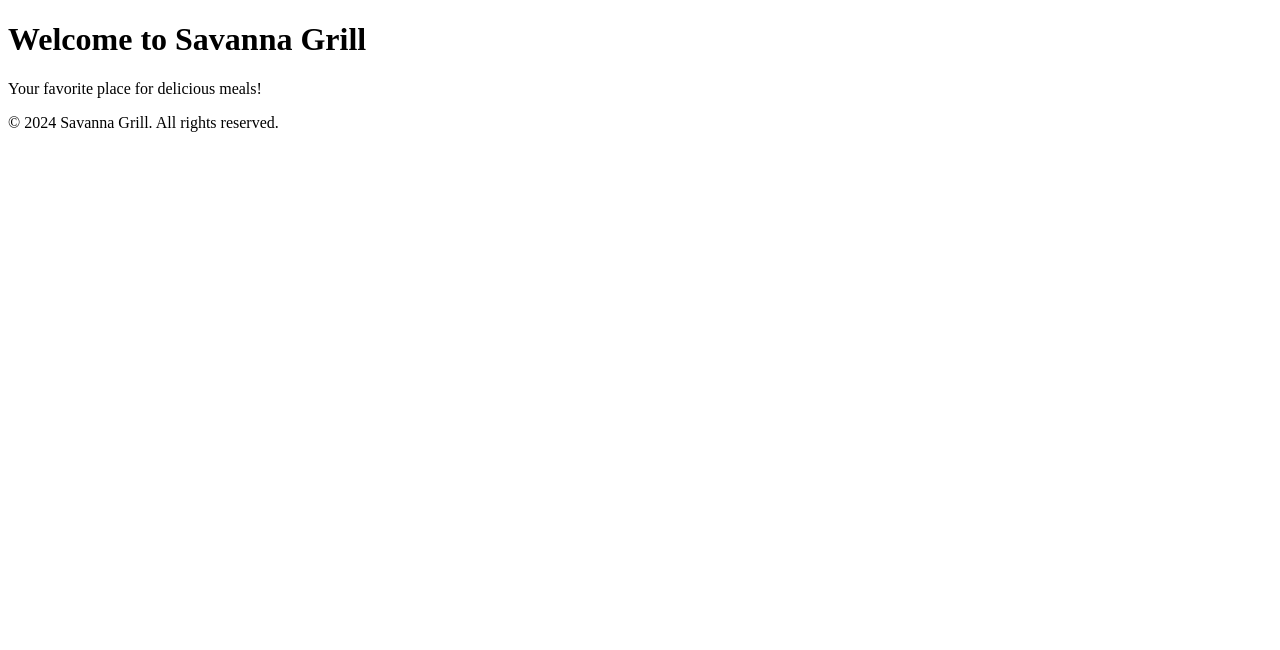
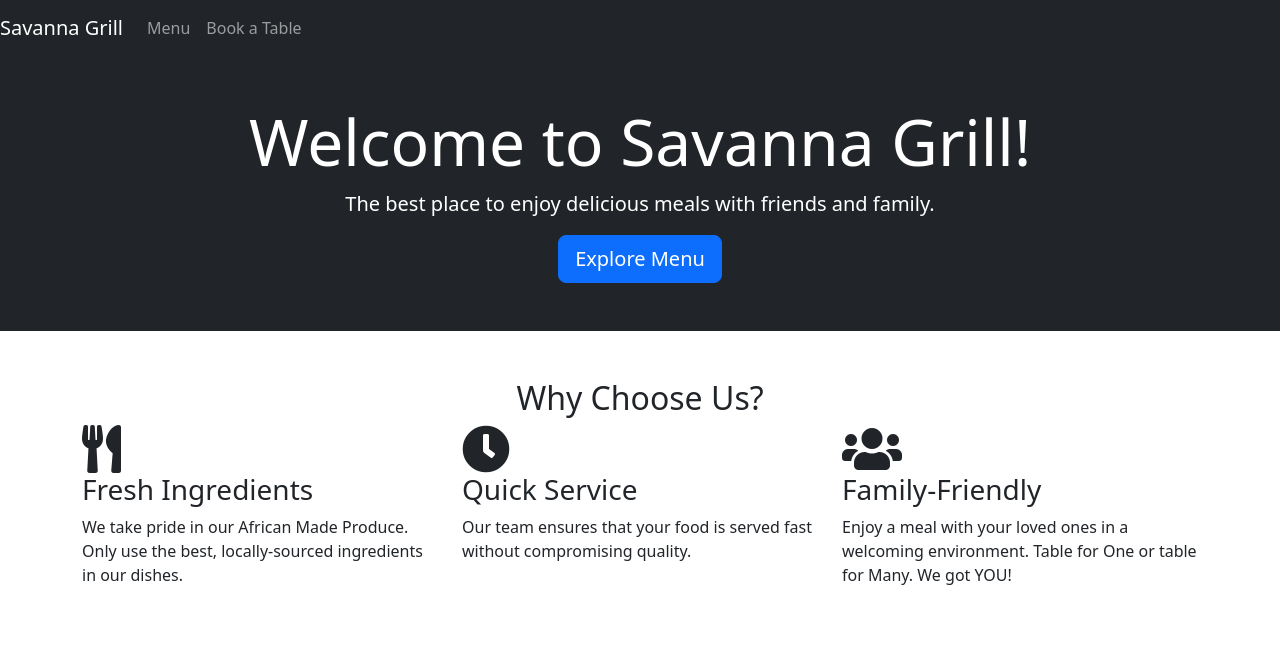
Before and after one commit to HazelHawadi/Savanna-Grill, a Django app: page / in a window 1280 px wide. Shown: the top 650 px of the page. Run offline with Django 5.2, Linux system fonts and the light colour scheme.

Commit message:
Add hero section and About us section in home.html

```diff
--- a/savanna_grill/settings.py
+++ b/savanna_grill/settings.py
@@ -56,7 +56,9 @@ ROOT_URLCONF = 'savanna_grill.urls'
 TEMPLATES = [
     {
         'BACKEND': 'django.template.backends.django.DjangoTemplates',
-        'DIRS': [],
+        'DIRS': [
+             BASE_DIR / 'templates',
+        ],
         'APP_DIRS': True,
         'OPTIONS': {
             'context_processors': [
--- a/savanna_grill/urls.py
+++ b/savanna_grill/urls.py
@@ -20,7 +20,8 @@ from . import views
 
 urlpatterns = [
     path('admin/', admin.site.urls),
-    path('', views.home, name='home'),
     path('bookings/', include('bookings.urls')),
     path('menu/', include('menu.urls')),
+    path('home/', views.home, name='home'),
+    path('', views.home, name='home'),
 ]
--- a/templates/base.html
+++ b/templates/base.html
@@ -1,24 +1,44 @@
-html<!DOCTYPE html>
+{% load static %}
+
+<!DOCTYPE html>
 <html lang="en">
 <head>
 <meta charset="UTF-8">
 <meta name="viewport" content="width=device-width, initial-scale=1.0">
 <meta http-equiv="X-UA-Compatible" content="ie=edge">
-<link rel="stylesheet" href="https://cdnjs.cloudflare.com/ajax/libs/twitter-bootstrap/3.3.7/css/bootstrap.min.css">
-<link rel="stylesheet" href="https://cdnjs.cloudflare.com/ajax/libs/font-awesome/5.15.4/css/all.min.css">
-<title>{% block title %}Savanna Grill{% endblock %}</title>
+ <!-- Bootstrap 5.3.3 CSS -->
+ <link href="https://cdn.jsdelivr.net/npm/bootstrap@5.3.3/dist/css/bootstrap.min.css" rel="stylesheet" integrity="sha384-QWTKZyjpPEjISv5WaRU9OFeRpok6YctnYmDr5pNlyT2bRjXh0JMhjY6hW+ALEwIH" crossorigin="anonymous">
+
+ <!-- Font Awesome -->
+ <link rel="stylesheet" href="https://cdnjs.cloudflare.com/ajax/libs/font-awesome/5.15.4/css/all.min.css">
+
+ <title>{% block title %}Savanna Grill{% endblock %}</title>
+
 <!--link to css file-->
 <link rel="stylesheet" href="{% static 'css/style.css' %}">
 </head>
 <body>
 
-    Hello World!!!!
+      <!-- Navigation Bar -->
+    <nav class="navbar navbar-expand-lg navbar-dark bg-dark">
+        <a class="navbar-brand" href="/">Savanna Grill</a>
+        <div class="collapse navbar-collapse">
+            <ul class="navbar-nav ml-auto">
+                <li class="nav-item"><a class="nav-link" href="/menu/">Menu</a></li>
+                <li class="nav-item"><a class="nav-link" href="/bookings/">Book a Table</a></li>
+            </ul>
+        </div>
+    </nav>
+
+    {% block content %}{% endblock %}
 
     <footer>
 
     </footer>
 
-<script src="https://cdnjs.cloudflare.com/ajax/libs/jquery/3.5.1/jquery.min.js"></script>
-<script src="https://cdnjs.cloudflare.com/ajax/libs/twitter-bootstrap/3.3.7/js/bootstrap.min.js"></script>
+    <script src="https://cdnjs.cloudflare.com/ajax/libs/jquery/3.5.1/jquery.min.js"></script>
+
+    <!-- Bootstrap 5.3.3 JS -->
+    <script src="https://cdn.jsdelivr.net/npm/bootstrap@5.3.3/dist/js/bootstrap.bundle.min.js" integrity="sha384-YvpcrYf0tY3lHB60NNkmXc5s9fDVZLESaAA55NDzOxhy9GkcIdslK1eN7N6jIeHz" crossorigin="anonymous"></script>
 </body>
 </html>
--- a/templates/home.html
+++ b/templates/home.html
@@ -1,17 +1,39 @@
-<!DOCTYPE html>
-<html lang="en">
-<head>
-    <meta charset="UTF-8">
-    <meta name="viewport" content="width=device-width, initial-scale=1.0">
-    <title>Welcome to Savanna Grill</title>
-</head>
-<body>
-    <header>
-        <h1>Welcome to Savanna Grill</h1>
-        <p>Your favorite place for delicious meals!</p>
-    </header>
-    <footer>
-        <p>&copy; 2024 Savanna Grill. All rights reserved.</p>
-    </footer>
-</body>
-</html>
+{% extends "base.html" %}
+
+{% load static %}
+
+{% block content %}
+
+<!-- Hero Section -->
+<section class="hero bg-dark text-white text-center py-5">
+    <div class="container">
+        <h1 class="display-3">Welcome to Savanna Grill!</h1>
+        <p class="lead">The best place to enjoy delicious meals with friends and family.</p>
+        <a href="/menu/" class="btn btn-primary btn-lg">Explore Menu</a>
+    </div>
+</section>
+
+<section class="about-us py-5">
+    <div class="container">
+        <h2 class="text-center">Why Choose Us?</h2>
+        <div class="row">
+            <div class="col-md-4">
+                <i class="fas fa-utensils fa-3x"></i>
+                <h3>Fresh Ingredients</h3>
+                <p>We take pride in our African Made Produce. Only use the best, locally-sourced ingredients in our dishes.</p>
+            </div>
+            <div class="col-md-4">
+                <i class="fas fa-clock fa-3x"></i>
+                <h3>Quick Service</h3>
+                <p>Our team ensures that your food is served fast without compromising quality.</p>
+            </div>
+            <div class="col-md-4">
+                <i class="fas fa-users fa-3x"></i>
+                <h3>Family-Friendly</h3>
+                <p>Enjoy a meal with your loved ones in a welcoming environment. Table for One or table for Many. We got YOU!</p>
+            </div>
+        </div>
+    </div>
+</section>
+
+{% endblock %}
```
